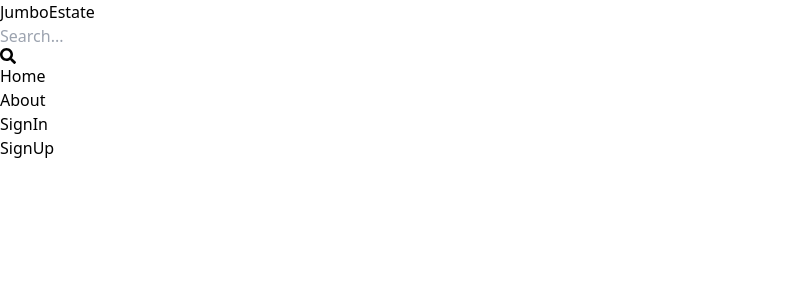
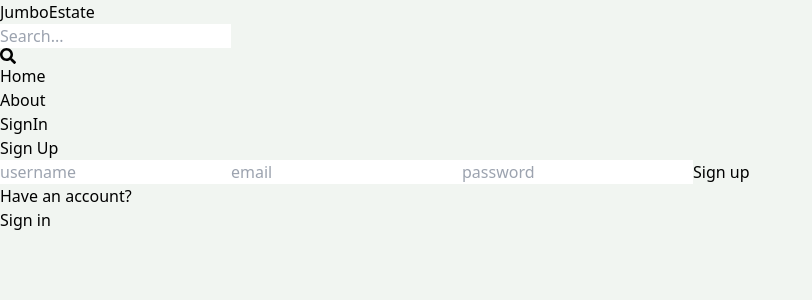
Before and after one commit to nikhil030901/MERN-Estate, a React (Vite) app in the folder client/: page /sign-up in a window 1280 px wide. Shown: the top 300 px of the page, without its empty margins (0-812 px from the left). Built offline with nearby package versions, Linux system fonts and the light colour scheme.

Commit message:
sign up page ui

```diff
--- a/client/src/index.css
+++ b/client/src/index.css
@@ -1,3 +1,7 @@
 @tailwind base;
 @tailwind components;
 @tailwind utilities;
+
+body{
+    background-color: rgb(241,245,241);
+}
--- a/client/src/pages/SignUp.jsx
+++ b/client/src/pages/SignUp.jsx
@@ -1,7 +1,22 @@
-import React from 'react'
+import {Link} from 'react-router-dom';
 
 export default function SignUp() {
   return (
-    <div>SignUp</div>
+    <div className='p-3 max-w-lg mx-auto'>
+      <h1 className='text-3xl my-7 font-semibold text-center'>Sign Up</h1>
+      <form className='flex flex-col  gap-6 '>
+        <input type="text" placeholder='username' className='p-3 border rounded-lg' id='username'/>
+        <input type="email" placeholder='email' className='p-3 border rounded-lg' id='email' />
+        <input type="password" placeholder='password' className='p-3 border rounded-lg' id='password' />
+      <button className='bg-slate-500 hover:bg-slate-400 text-white font-bold py-2 px-4 border-b-4 border-slate-700 hover:border-slate-500 rounded uppercase'>Sign up</button>
+      </form>
+
+      <div className='flex gap-2 mt-5'>
+        <p>Have an account?</p>
+        <Link to={"/sign-in"}>
+          <span className='text-blue-400'>Sign in</span>
+        </Link>
+      </div>
+    </div>
   )
 }
```
